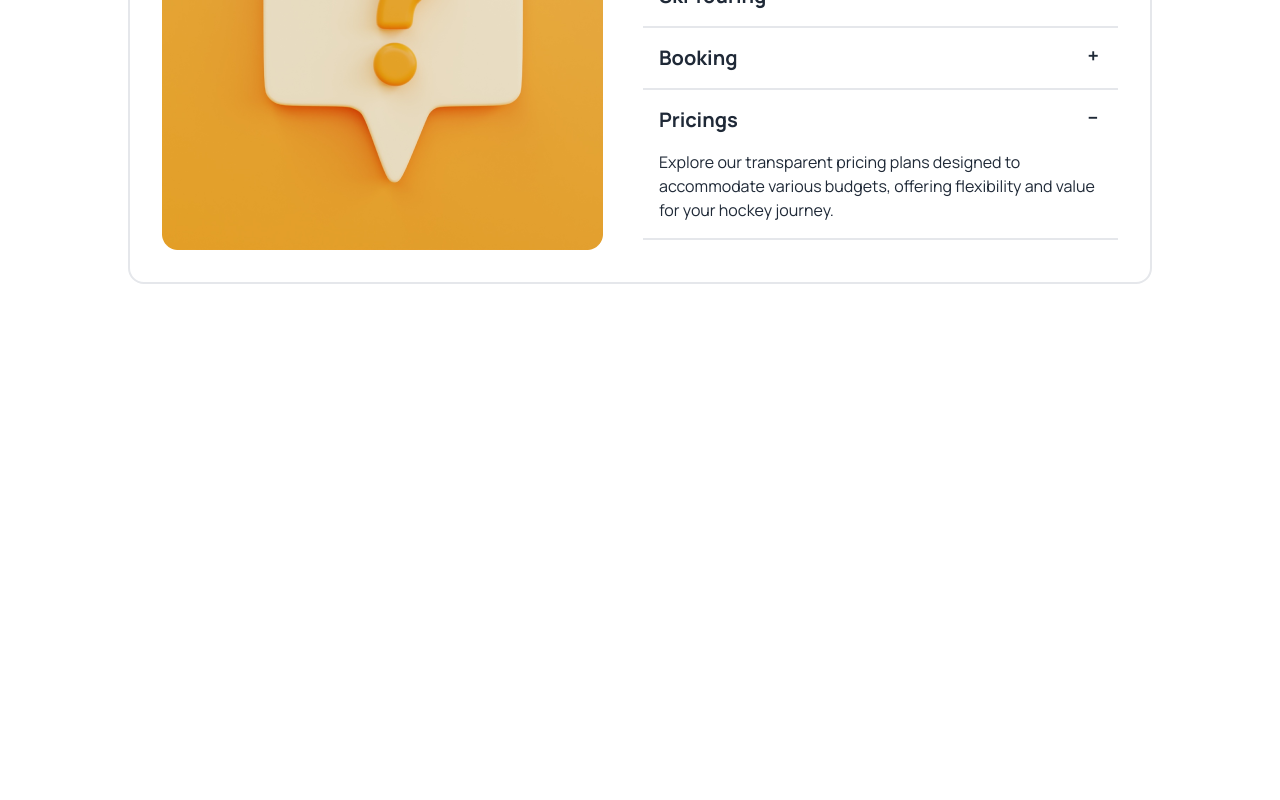
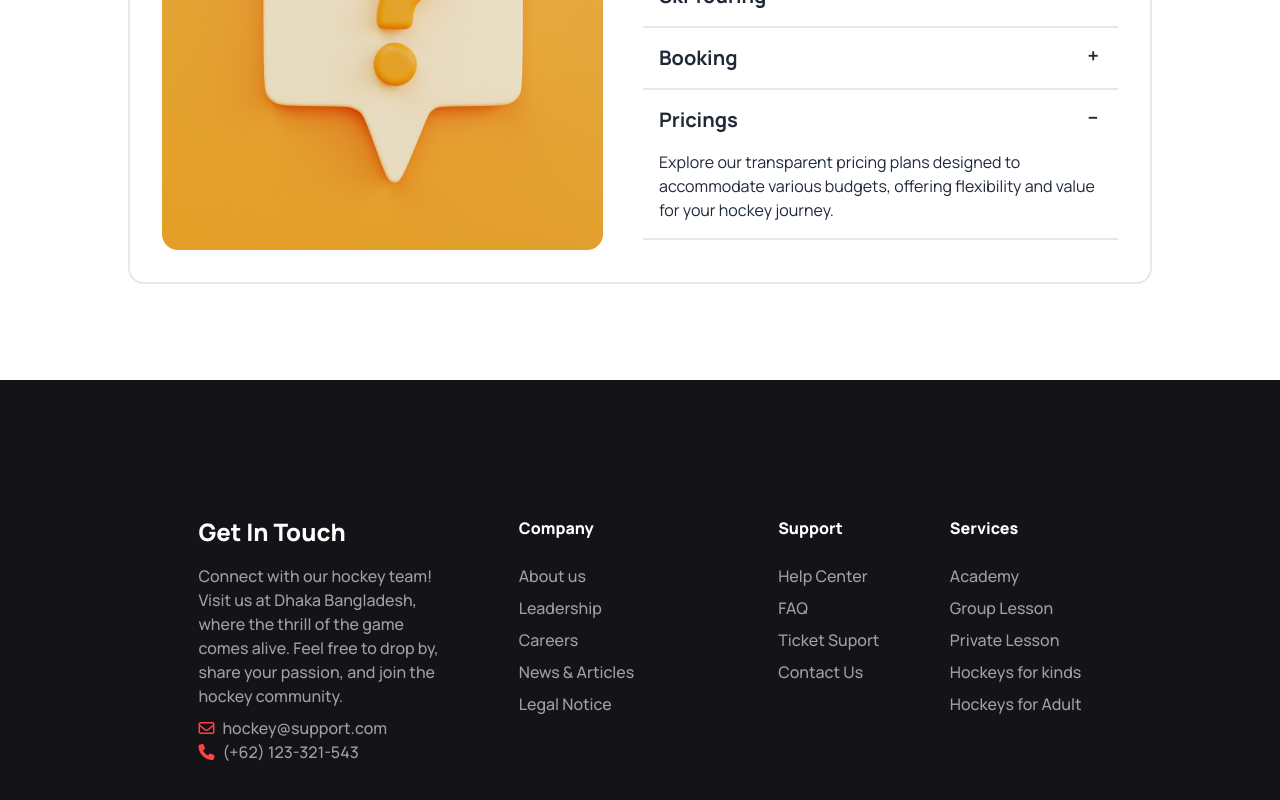
Before and after one commit to NahidaFatme/Hockeys-Landing-Page, a plain HTML site: page index.html in a window 1280 px wide. Shown: the part 2958-3758 px from the top of the page. Before the commit the page ends 3242 px from the top, so only its background shows below. Drawn offline with nearby package versions, Linux system fonts and the light colour scheme.

Commit message:
footer added

```diff
--- a/index.html
+++ b/index.html
@@ -371,6 +371,40 @@
         </div>
         </section>
     </main>
-    <footer></footer>
+    <footer class="p-10 bg-secondary mt-10 lg:mt-24 px-10 lg:px-32 text-center lg:text-left">
+      <div class="my-4 lg:my-24 flex flex-col lg:flex-row justify-center lg:justify-evenly gap-8 lg:gap-0">
+        <div class="w-auto lg:max-w-[250px]">
+          <header class="text-2xl font-extrabold text-white pb-4">Get In Touch</header>
+          <p class="pb-2 text-base font-medium text-[#FFFFFF99]">Connect with our hockey team! Visit us at Dhaka Bangladesh, where the thrill of the game comes alive. Feel free to drop by, share your passion, and join the hockey community.</p>
+          <p class="text-base font-medium text-[#FFFFFF99]"><i class="fa-regular fa-envelope mr-2" style="color: #ff4240;"></i>hockey@support.com</p>
+          <p class="text-base font-medium text-[#FFFFFF99]"><i class="fa-solid fa-phone mr-2" style="color: #ff4240;"></i>(+62) 123-321-543</p>
+        </div>
+        <div class="flex lg:flex-none justify-evenly gap-5 lg:gap-36">
+          <div class="flex flex-col gap-2">
+            <header class="text-base font-extrabold text-white pb-4">Company</header>
+            <a class="text-base font-medium text-[#FFFFFF99]">About us</a>
+            <a class="text-base font-medium text-[#FFFFFF99]">Leadership</a>
+            <a class="text-base font-medium text-[#FFFFFF99]">Careers</a>
+            <a class="text-base font-medium text-[#FFFFFF99]">News & Articles</a>
+            <a class="text-base font-medium text-[#FFFFFF99]">Legal Notice</a>
+          </div>
+          <div class="flex flex-col gap-2">
+            <header class="text-base font-extrabold text-white pb-4">Support</header>
+            <a class="text-base font-medium text-[#FFFFFF99]">Help Center</a>
+            <a class="text-base font-medium text-[#FFFFFF99]">FAQ</a>
+            <a class="text-base font-medium text-[#FFFFFF99]">Ticket Suport</a>
+            <a class="text-base font-medium text-[#FFFFFF99]">Contact Us</a>
+          </div>
+        </div>
+        <div class="flex flex-col gap-2">
+          <header class="text-base font-extrabold text-white pb-4">Services</header>
+          <a class="text-base font-medium text-[#FFFFFF99]">Academy</a>
+          <a class="text-base font-medium text-[#FFFFFF99]">Group Lesson</a>
+          <a class="text-base font-medium text-[#FFFFFF99]">Private Lesson</a>
+          <a class="text-base font-medium text-[#FFFFFF99]">Hockeys for kinds</a>
+          <a class="text-base font-medium text-[#FFFFFF99]">Hockeys for Adult</a>
+        </div>
+      </div>
+    </footer>
 </body>
 </html>
```
